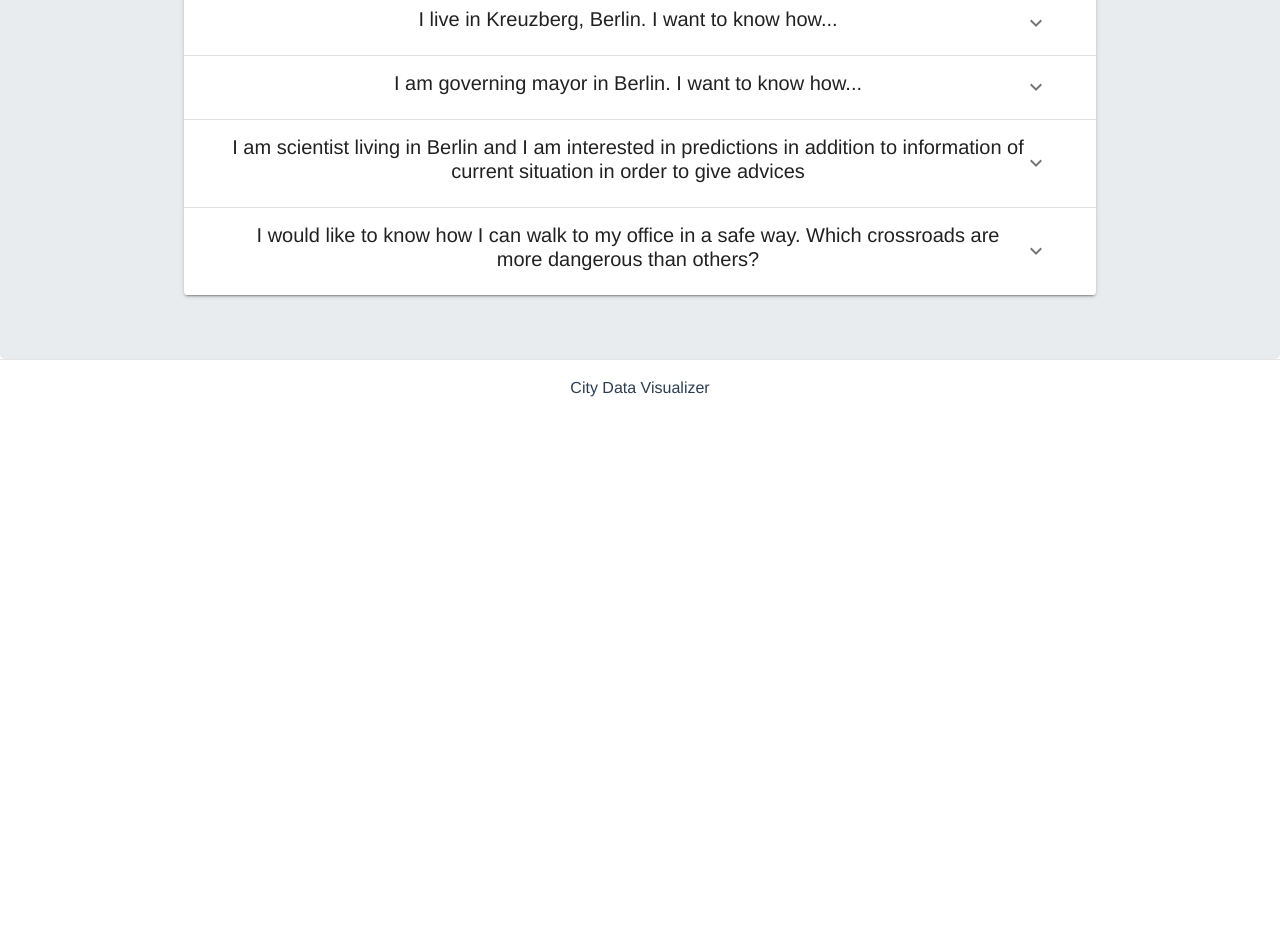
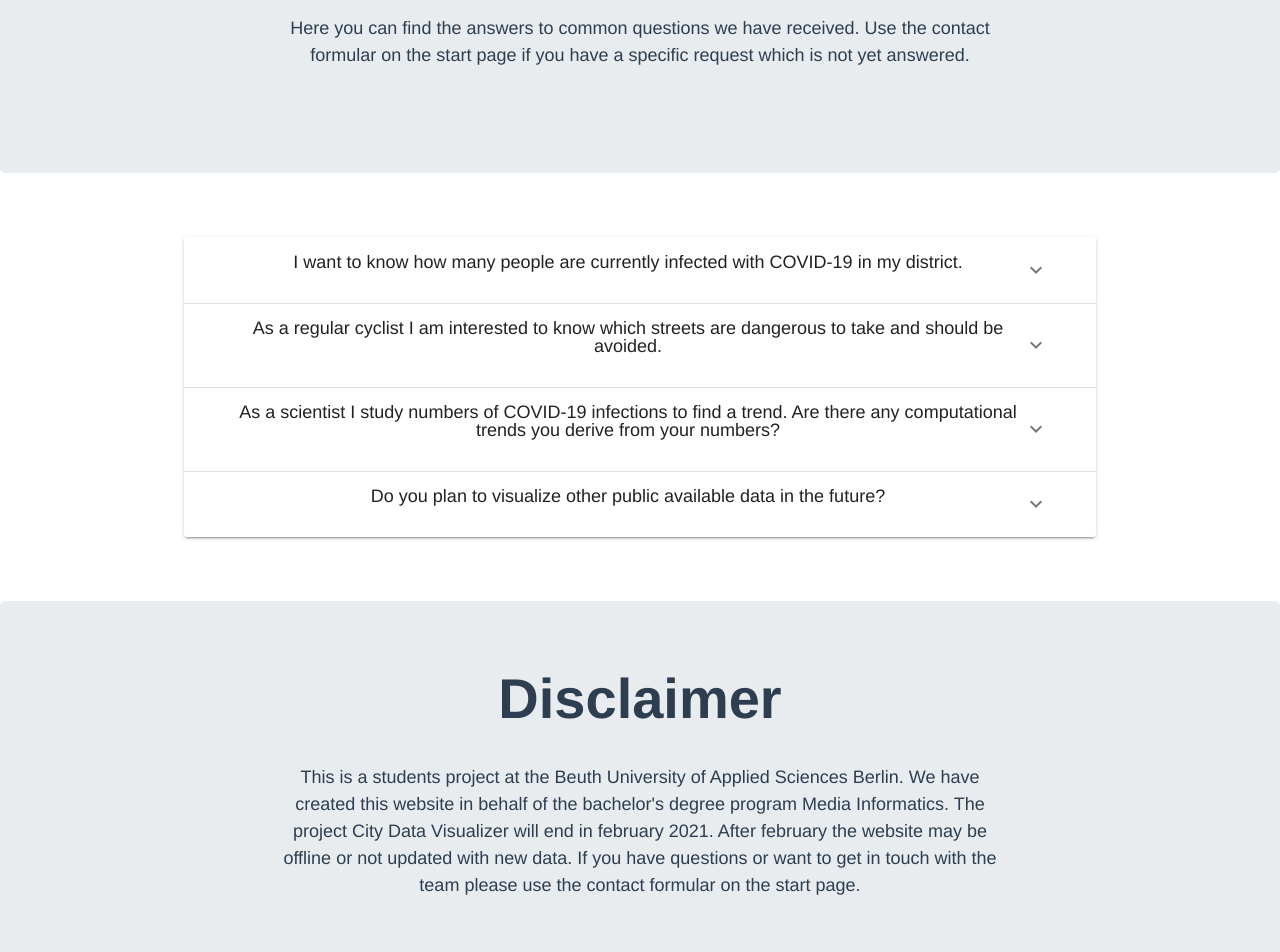
Before and after one commit to Api-visualizer/city-data-visualizer-FE, a Vue app: page /faq in a window 1280 px wide. Shown: the part 460-1412 px from the top of the page. Before the commit the page ends 860 px from the top, so only its background shows below. Built offline with nearby package versions, Linux system fonts and the light colour scheme; what vue-apexcharts would draw is missing.

Commit message:
[CHG] add text; polish style

```diff
--- a/src/views/Faq.vue
+++ b/src/views/Faq.vue
@@ -13,19 +13,34 @@
 
     <div class="jumbotron">
       <h2 class="display-4">FAQ</h2>
+      <p class="lead pt-4" style="padding-bottom: 24px;">Here you can find the answers to common questions we have received. Use the contact formular on the start page if you have a specific request which is not yet answered.</p>
+    </div>
+
+    <div class="jumbotron">
         <div class="mt-10">
         <v-expansion-panels class="w-75 mt-10 container-fluid ">
           <v-expansion-panel v-for="item in FAQ" :key="item">
             <v-expansion-panel-header class="align-center justify-start pl-5 pr-5">
-                <h5>{{ item.question }}</h5>
+                <p>{{ item.question }}</p>
             </v-expansion-panel-header>
             <v-expansion-panel-content>
-              {{ item.answer }}
-              <a :href="item.link"><ul> see visual information</ul></a>
+              <cite>{{ item.answer }}</cite>
+                <div v-if="item.link">
+                  <a :href="item.link"><ul>Here</ul></a>
+                </div>
             </v-expansion-panel-content>
           </v-expansion-panel>
         </v-expansion-panels>
       </div>
+    </div>
+
+     <div class="jumbotron">
+      <h2 class="display-4">Disclaimer</h2>
+      <p class="lead pt-4" style="padding-bottom: 24px;">This is a students project at the Beuth University of Applied Sciences Berlin.
+        We have created this website in behalf of the bachelor's degree program Media Informatics.
+        The project City Data Visualizer will end in february 2021.
+        After february the website may be offline or not updated with new data.
+        If you have questions or want to get in touch with the team please use the contact formular on the start page.</p>
     </div>
 
   </div>
@@ -41,10 +56,10 @@ export default {
 
   data () {
     return {
-      FAQ: [{'question': 'I live in Kreuzberg, Berlin. I want to know how...', 'link': '/berlin/charts', 'answer': 'lorem ipsum explaining text. '},
-        {'question': 'I am governing mayor in Berlin. I want to know how...', 'link': '/berlin/karte/corona', 'answer': 'lorem ipsum explaining text. ' },
-        {'question': 'I am scientist living in Berlin and I am interested in predictions in addition to information of current situation in order to give advices', 'link': '/berlin/charts', 'answer': 'lorem ipsum explaining text. '},
-        {'question': 'I would like to know how I can walk to my office in a safe way. Which crossroads are more dangerous than others?', 'link': '/berlin/karte/accidents', 'answer': 'lorem ipsum explaining text. '}]
+      FAQ: [{'question': 'I want to know how many people are currently infected with COVID-19 in my district. ', 'link': 'main/infections', 'answer': 'You will find the answer with the help of our COVID-19 Map.'},
+        {'question': 'As a regular cyclist I am interested to know which streets are dangerous to take and should be avoided.', 'link': '/berlin/karte/corona', 'answer': 'On our Traffic Safety Map select the type "Bike" to see how many cyclists were involved in recent accidents.'},
+        {'question': 'As a scientist I study numbers of COVID-19 infections to find a trend. Are there any computational trends you derive from your numbers?', 'link': '', 'answer': 'We are working on algorithms to make infection trends possible. They will be soon available on this website.'},
+        {'question': 'Do you plan to visualize other public available data in the future?', 'link': '', 'answer': 'This is a students project which will end in february 2021. If the interest is hight, we may go on to continue this project and keep it regularly updated.'}]
     }
   },
 
```
